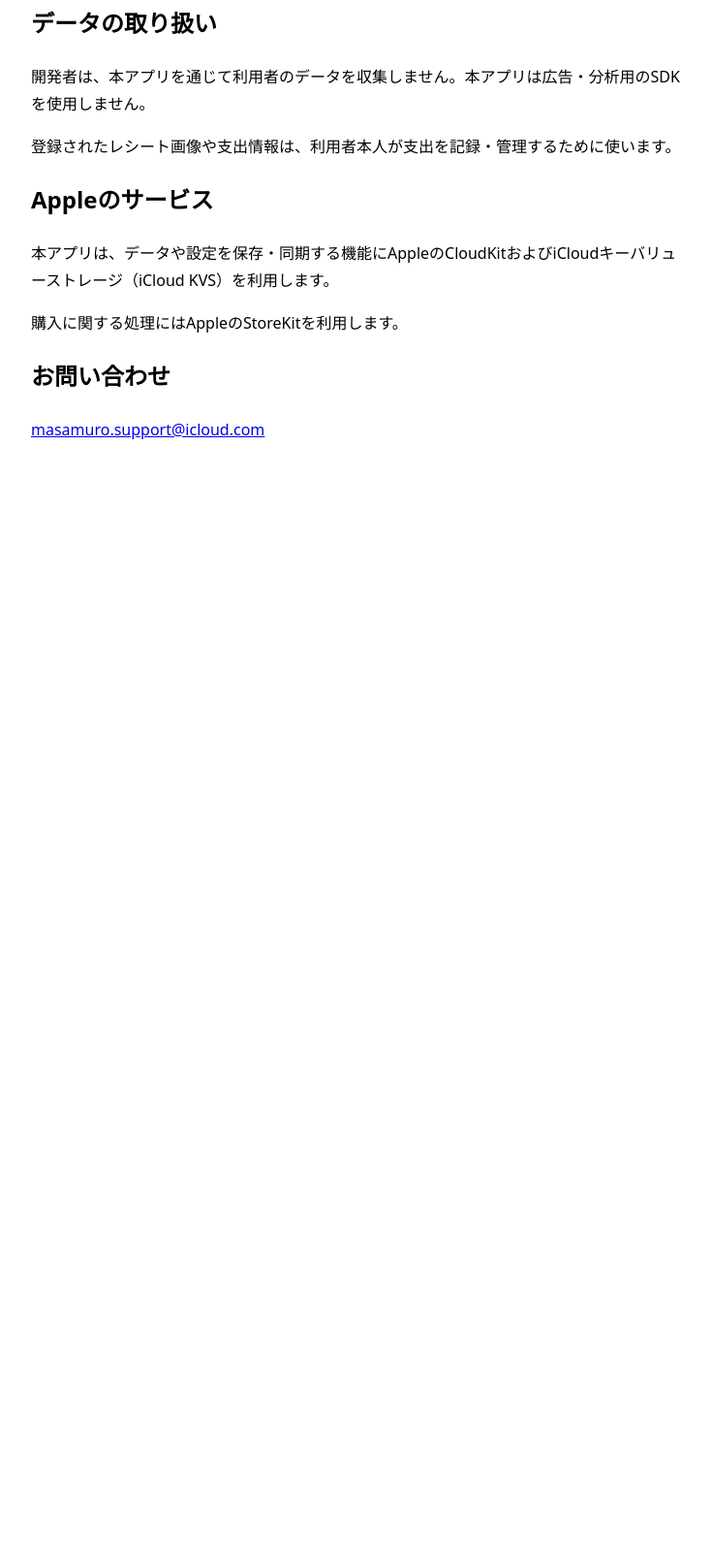
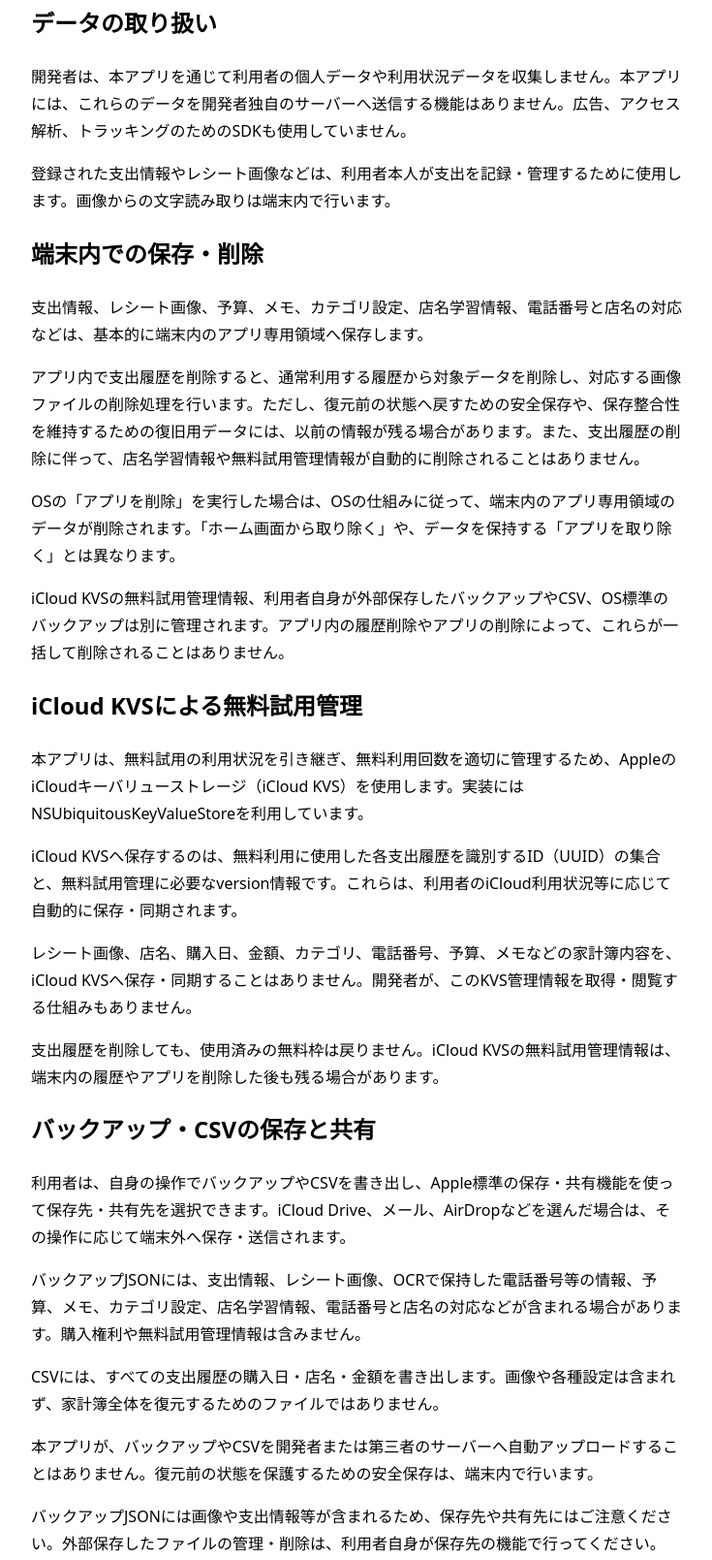
Before and after one commit to mamuro-apps/resikan-support, a plain HTML site: page privacy/index.html in a window 1280 px wide. Shown: the part 207-1816 px from the top of the page at 97% size, without its empty margins (272-1007 px from the left). Before the commit the page ends 800 px from the top, so only its background shows below. Drawn offline with Linux system fonts and the light colour scheme.

Commit message:
Update privacy policy

```diff
--- a/privacy/index.html
+++ b/privacy/index.html
@@ -13,15 +13,41 @@ h1 { line-height: 1.35; }
 </head>
 <body><main>
 <p><a href="../">サポートトップへ戻る</a></p>
+
 <h1>プライバシーポリシー</h1>
 <p>対象アプリ：レシかん：レシート支出管理</p>
+
 <h2>データの取り扱い</h2>
-<p>開発者は、本アプリを通じて利用者のデータを収集しません。本アプリは広告・分析用のSDKを使用しません。</p>
-<p>登録されたレシート画像や支出情報は、利用者本人が支出を記録・管理するために使います。</p>
-<h2>Appleのサービス</h2>
-<p>本アプリは、データや設定を保存・同期する機能にAppleのCloudKitおよびiCloudキーバリューストレージ（iCloud KVS）を利用します。</p>
-<p>購入に関する処理にはAppleのStoreKitを利用します。</p>
+<p>開発者は、本アプリを通じて利用者の個人データや利用状況データを収集しません。本アプリには、これらのデータを開発者独自のサーバーへ送信する機能はありません。広告、アクセス解析、トラッキングのためのSDKも使用していません。</p>
+<p>登録された支出情報やレシート画像などは、利用者本人が支出を記録・管理するために使用します。画像からの文字読み取りは端末内で行います。</p>
+
+<h2>端末内での保存・削除</h2>
+<p>支出情報、レシート画像、予算、メモ、カテゴリ設定、店名学習情報、電話番号と店名の対応などは、基本的に端末内のアプリ専用領域へ保存します。</p>
+<p>アプリ内で支出履歴を削除すると、通常利用する履歴から対象データを削除し、対応する画像ファイルの削除処理を行います。ただし、復元前の状態へ戻すための安全保存や、保存整合性を維持するための復旧用データには、以前の情報が残る場合があります。また、支出履歴の削除に伴って、店名学習情報や無料試用管理情報が自動的に削除されることはありません。</p>
+<p>OSの「アプリを削除」を実行した場合は、OSの仕組みに従って、端末内のアプリ専用領域のデータが削除されます。「ホーム画面から取り除く」や、データを保持する「アプリを取り除く」とは異なります。</p>
+<p>iCloud KVSの無料試用管理情報、利用者自身が外部保存したバックアップやCSV、OS標準のバックアップは別に管理されます。アプリ内の履歴削除やアプリの削除によって、これらが一括して削除されることはありません。</p>
+
+<h2>iCloud KVSによる無料試用管理</h2>
+<p>本アプリは、無料試用の利用状況を引き継ぎ、無料利用回数を適切に管理するため、AppleのiCloudキーバリューストレージ（iCloud KVS）を使用します。実装にはNSUbiquitousKeyValueStoreを利用しています。</p>
+<p>iCloud KVSへ保存するのは、無料利用に使用した各支出履歴を識別するID（UUID）の集合と、無料試用管理に必要なversion情報です。これらは、利用者のiCloud利用状況等に応じて自動的に保存・同期されます。</p>
+<p>レシート画像、店名、購入日、金額、カテゴリ、電話番号、予算、メモなどの家計簿内容を、iCloud KVSへ保存・同期することはありません。開発者が、このKVS管理情報を取得・閲覧する仕組みもありません。</p>
+<p>支出履歴を削除しても、使用済みの無料枠は戻りません。iCloud KVSの無料試用管理情報は、端末内の履歴やアプリを削除した後も残る場合があります。</p>
+
+<h2>バックアップ・CSVの保存と共有</h2>
+<p>利用者は、自身の操作でバックアップやCSVを書き出し、Apple標準の保存・共有機能を使って保存先・共有先を選択できます。iCloud Drive、メール、AirDropなどを選んだ場合は、その操作に応じて端末外へ保存・送信されます。</p>
+<p>バックアップJSONには、支出情報、レシート画像、OCRで保持した電話番号等の情報、予算、メモ、カテゴリ設定、店名学習情報、電話番号と店名の対応などが含まれる場合があります。購入権利や無料試用管理情報は含みません。</p>
+<p>CSVには、すべての支出履歴の購入日・店名・金額を書き出します。画像や各種設定は含まれず、家計簿全体を復元するためのファイルではありません。</p>
+<p>本アプリが、バックアップやCSVを開発者または第三者のサーバーへ自動アップロードすることはありません。復元前の状態を保護するための安全保存は、端末内で行います。</p>
+<p>バックアップJSONには画像や支出情報等が含まれるため、保存先や共有先にはご注意ください。外部保存したファイルの管理・削除は、利用者自身が保存先の機能で行ってください。</p>
+
+<h2>AppleのStoreKitによる購入</h2>
+<p>買い切り購入、購入済み権利の確認、および購入の復元には、AppleのStoreKitを使用します。</p>
+<p>開発者がクレジットカード番号等の決済情報を取得・保存することはありません。本アプリからTransaction IDや購入状態を開発者独自のサーバーへ送信する機能もありません。</p>
+<p>StoreKit、iCloud KVS、OS標準のバックアップなど、Appleのサービスにおけるデータの取り扱いには、Appleのプライバシーポリシーや各サービスの条件が適用されます。</p>
+
 <h2>お問い合わせ</h2>
+<p>本ポリシーに関するお問い合わせは、以下のメールアドレスへお寄せください。お問い合わせのために利用者自身が送信したメールアドレスや本文等は、問い合わせへの対応に使用します。レシート画像やバックアップファイル等を送る場合は、含まれる情報を事前にご確認ください。</p>
 <p><a href="mailto:masamuro.support@icloud.com">masamuro.support@icloud.com</a></p>
+
 </main></body>
 </html>
```
